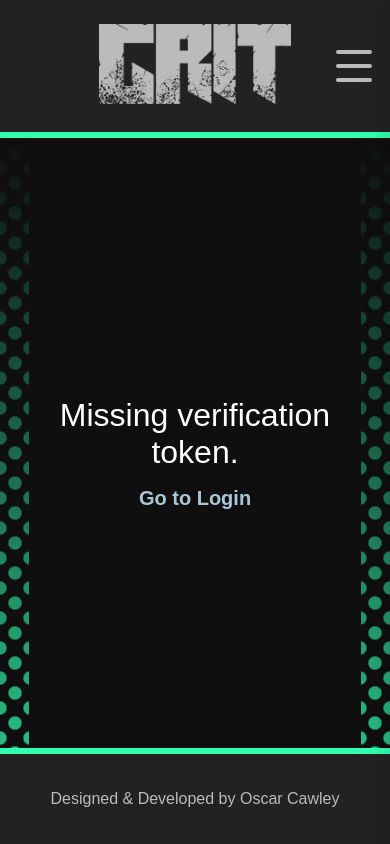
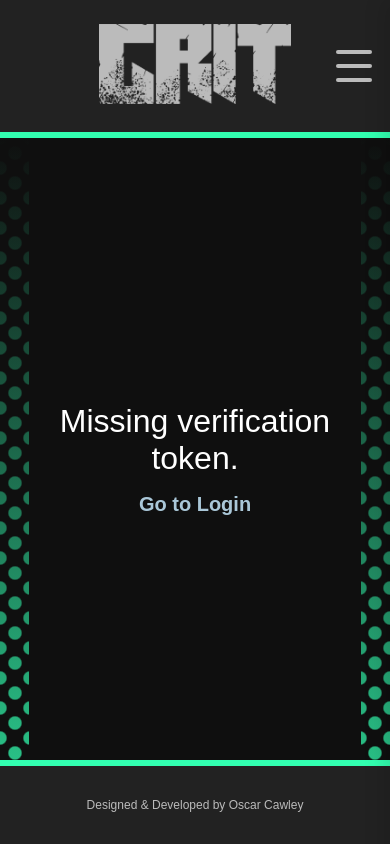
Before and after one commit to OscarCawley/grit-comic, a React (Create React App) app in the folder client/: page /verify-email in a window 390 px wide. Built offline with nearby package versions, Linux system fonts and the light colour scheme.

Commit message:
Added responsive design for footer

```diff
--- a/client/src/components/Footer/Footer.css
+++ b/client/src/components/Footer/Footer.css
@@ -10,3 +10,15 @@ footer p {
     font-size: 16px;
     font-family: Arial, sans-serif;
 }
+
+@media (max-width: 700px) {
+    footer p {
+        font-size: 14px;
+    }
+}
+
+@media (max-width: 400px) {
+    footer p {
+        font-size: 12px;
+    }
+}
```
